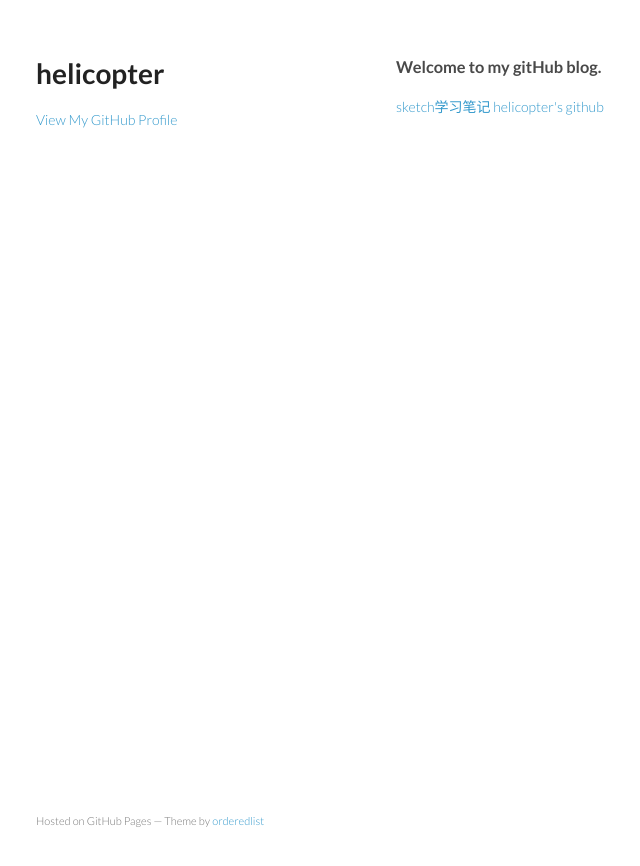
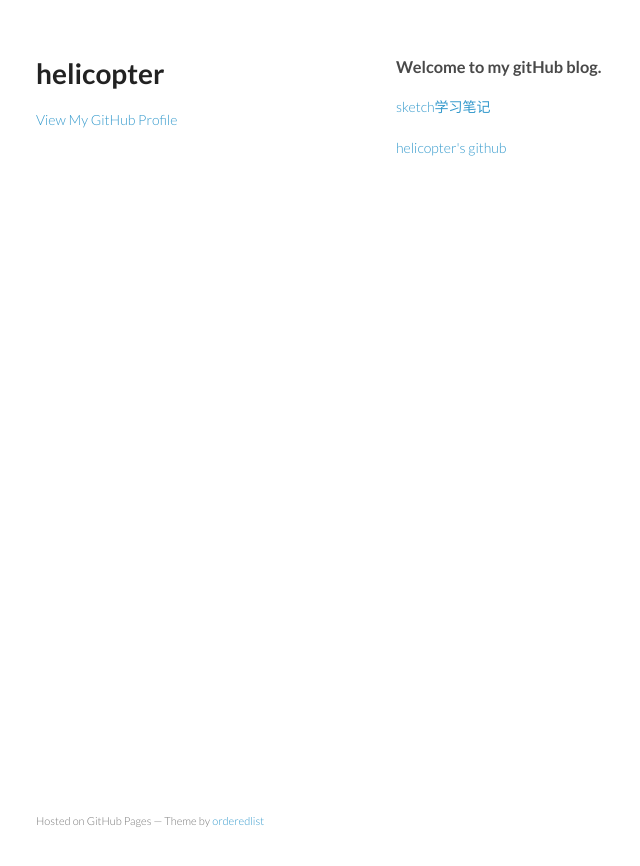
Before and after one commit to bw4uf/bw4uf.github.io, a Jekyll site: the page index.html, which Jekyll copies as it is, in a window 1280 px wide. Shown: the top 866 px of the page, without its empty margins (174-814 px from the left). Built offline with Jekyll 4.4.1, drawn with Linux system fonts in a browser that asks for light colours.

Commit message:
Replace master branch with page content via GitHub

```diff
--- a/index.html
+++ b/index.html
@@ -26,9 +26,9 @@
         <h3>
 <a id="welcome-to-my-github-blog" class="anchor" href="#welcome-to-my-github-blog" aria-hidden="true"><span class="octicon octicon-link"></span></a>Welcome to my gitHub blog.</h3>
 
-<p>
-<a href="sketch/sketch%E5%AD%A6%E4%B9%A0%E7%AC%94%E8%AE%B0.md">sketch学习笔记</a>
-<a href="https://github.com/bw4uf">helicopter's github</a></p>
+<p><a href="sketch/sketch%E5%AD%A6%E4%B9%A0%E7%AC%94%E8%AE%B0.md">sketch学习笔记</a></p>
+
+<p><a href="https://github.com/bw4uf">helicopter's github</a></p>
       </section>
       <footer>
         <p><small>Hosted on GitHub Pages &mdash; Theme by <a href="https://github.com/orderedlist">orderedlist</a></small></p>
--- a/params.json
+++ b/params.json
@@ -1 +1 @@
-{"name":"helicopter","tagline":"","body":"### Welcome to my gitHub blog.\r\n<meta charset=\"utf-8\">\r\n[sketch学习笔记](sketch/sketch学习笔记.md)\r\n[helicopter's github](https://github.com/bw4uf)","google":"","note":"Don't delete this file! It's used internally to help with page regeneration."}
+{"name":"helicopter","tagline":"","body":"### Welcome to my gitHub blog.\r\n[sketch学习笔记](sketch/sketch学习笔记.md)\r\n\r\n\r\n[helicopter's github](https://github.com/bw4uf)","google":"","note":"Don't delete this file! It's used internally to help with page regeneration."}
```
